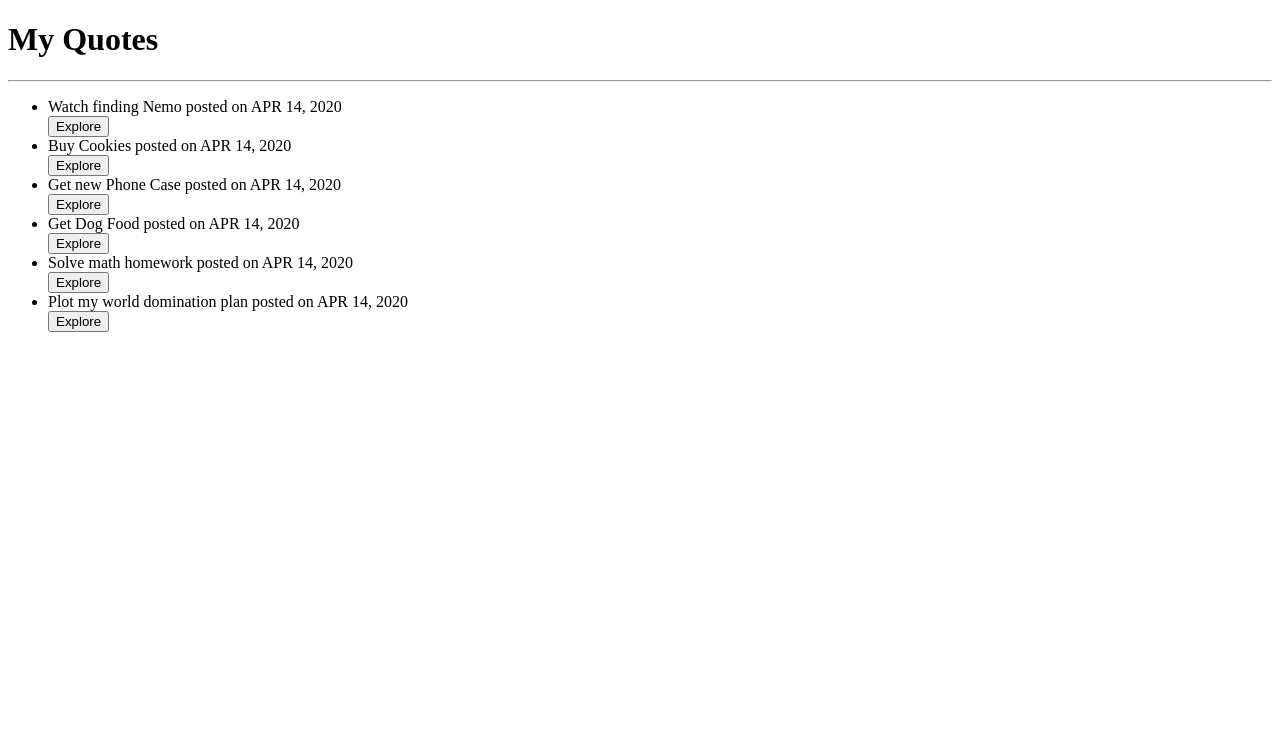
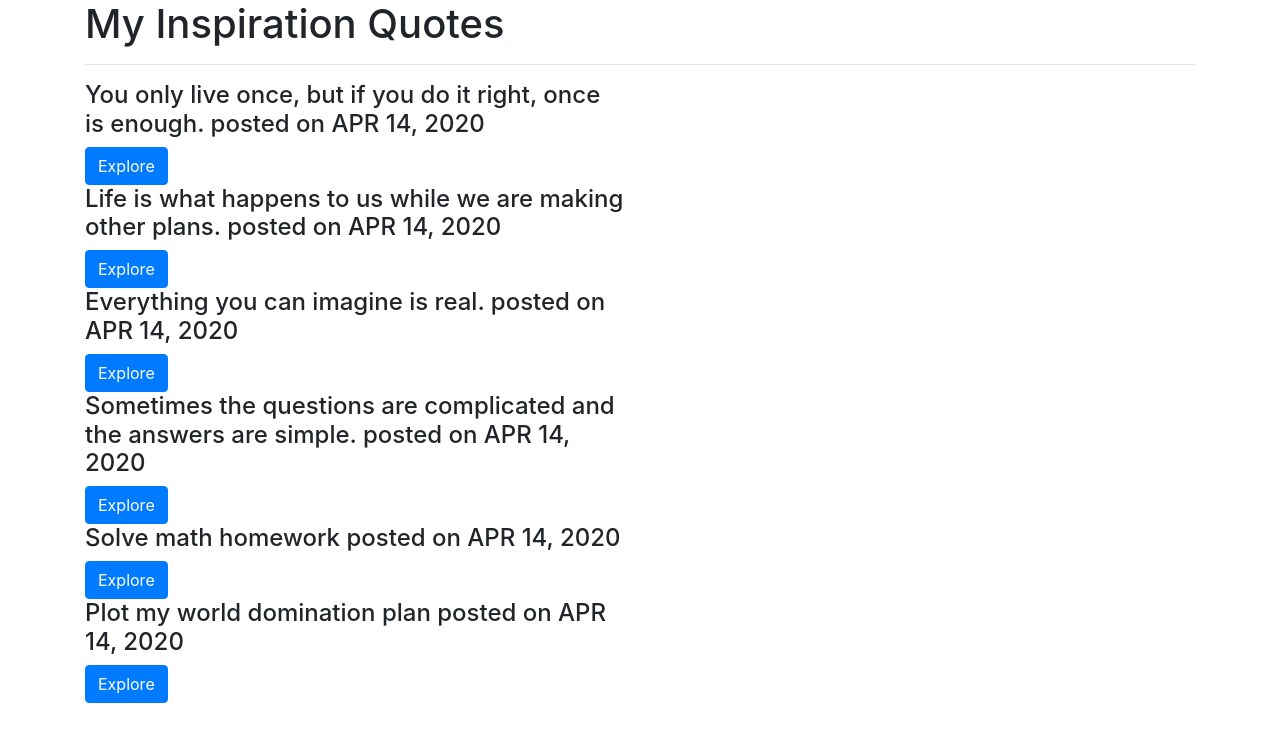
Before and after one commit to dennismwaniki67/angular1, an Angular app: page / in a window 1280 px wide. Shown: the top 742 px of the page. Built offline with nearby package versions, Linux system fonts and the light colour scheme.

Commit message:
used boostrap classes in our HTML templates tags and the bootstrap grid layout also in goal-detail.component.html and goal.component.html

```diff
--- a/src/app/quote-detail/quote-detail.component.html
+++ b/src/app/quote-detail/quote-detail.component.html
@@ -1,3 +1,3 @@
 <p>{{quote.description}}</p>
 <p>This quote was posted in {{quote.completeDate|dateCount}} days</p>
-<button (click)= 'quoteDelete(true)'>Delete Quote</button>
+<button (click)= 'quoteDelete(true)' class="btn btn-outline-danger">Delete Quote</button>
--- a/src/app/quote/quote.component.html
+++ b/src/app/quote/quote.component.html
@@ -1,11 +1,20 @@
-<div>
-<h1>My Quotes</h1>
-<hr>
-<ul>
-  <div *ngFor='let quote of quotes;let i = index'>
-    <li appStrikethrough>{{quote.name}} posted on {{quote.completeDate|date|uppercase}}</li>
-    <button (click)='toggleDetails(i)'>Explore</button>
-    <app-quote-detail *ngIf='quote.showDescription' [quote]='quote' (isComplete) = 'deleteGoal($event,i)'></app-quote-detail>
-  </div>
-</ul>
+<div class="container">
+    <h1>My Inspiration Quotes</h1>
+    <hr>
+
+    <div class="row">
+      <div class="col-md-6">
+        <div *ngFor='let quote of quotes;let i = index'>
+          <div>
+            <h4 id={{i}} appStrikethrough>{{quote.name}} posted on {{quote.completeDate|date|uppercase}}</h4>
+            <button (click)='toggleDetails(i)' class="btn btn-primary">Explore</button>
+          </div>
+
+          <div *ngIf='quote.showDescription'>
+            <app-quote-detail  [quote]='quote' (isComplete) = 'deleteQuote($event,i)'></app-quote-detail>
+          </div>
+        </div>
+      </div>
+    </div>
+
 </div>
--- a/src/app/quote/quote.component.ts
+++ b/src/app/quote/quote.component.ts
@@ -8,12 +8,12 @@ import { Quote } from '../quote';
 })
 export class QuoteComponent implements OnInit {
   quotes:Quote[] = [
-    new Quote(1,'Watch finding Nemo','Find an online version and watch merlin find his son',new Date(2020,3,14)),
-    new Quote(2,'Buy Cookies','I have to buy cookies for the parrot',new Date(2020,3,14)),
-    new Quote(3,'Get new Phone Case','Diana has her birthday coming up soon',new Date(2020,3,14)),
-    new Quote(4,'Get Dog Food','Pupper likes expensive snacks',new Date(2020,3,14)),
-    new Quote(5,'Solve math homework','Damn Math',new Date(2020,3,14)),
-    new Quote(6,'Plot my world domination plan','Cause I am an evil overlord',new Date(2020,3,14)),
+    new Quote(1,'You only live once, but if you do it right, once is enough.','Author:Mae West',new Date(2020,3,14)),
+    new Quote(2,'Life is what happens to us while we are making other plans.','Author:Allen Saunders',new Date(2020,3,14)),
+    new Quote(3,'Everything you can imagine is real.','Author:Daniel Ndambuki',new Date(2020,3,14)),
+    new Quote(4,'Sometimes the questions are complicated and the answers are simple.','Author:Pablo Picasso',new Date(2020,3,14)),
+    new Quote(5,'Solve math homework','Author:Damn Math',new Date(2020,3,14)),
+    new Quote(6,'Plot my world domination plan','Author:Daniel Ndambuki',new Date(2020,3,14)),
   ];
   toggleDetails(index){
     this.quotes[index].showDescription = !this.quotes[index].showDescription;
--- a/src/styles.css
+++ b/src/styles.css
@@ -1 +1,2 @@
-/* You can add global styles to this file, and also import other style files */
+
+@import "~bootstrap/dist/css/bootstrap.css"
```
